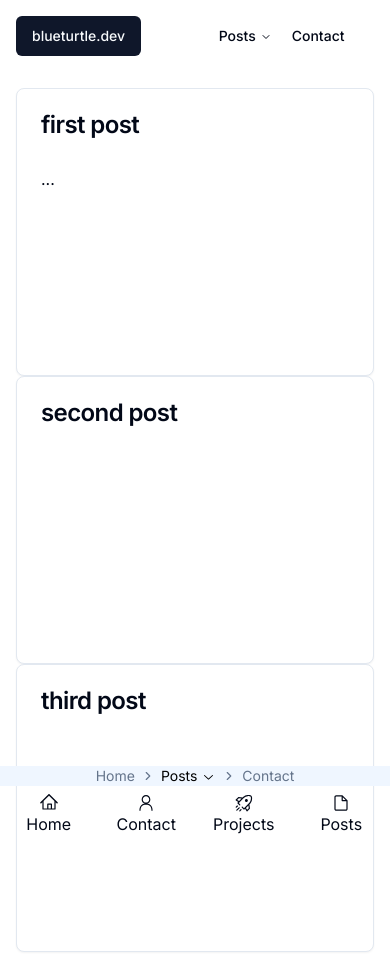
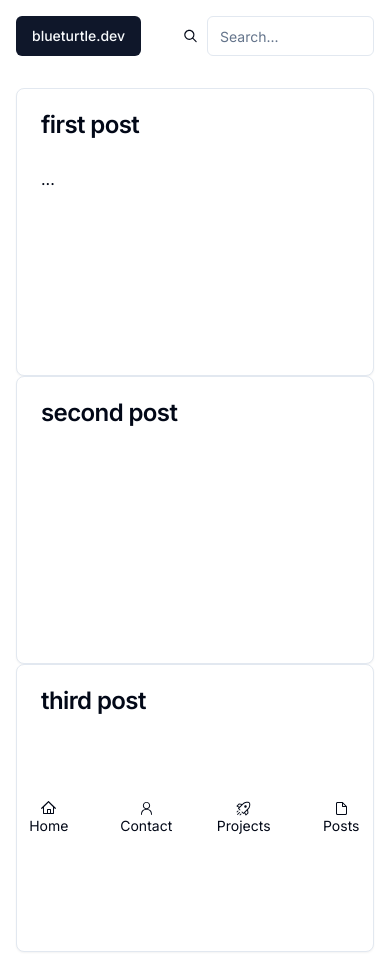
Before and after one commit to tarmacChen/blueturtle.dev, a Next.js app: page /posts in a window 390 px wide. Built offline with nearby package versions, Linux system fonts and the light colour scheme.

Commit message:
adjust navbar

```diff
--- /dev/null
+++ b/src/app/components/DesktopNavbar.tsx
@@ -0,0 +1,44 @@
+'use client';
+
+import {
+  NavigationMenu,
+  NavigationMenuContent,
+  NavigationMenuItem,
+  NavigationMenuLink,
+  NavigationMenuList,
+  navigationMenuTriggerStyle,
+} from '@/components/ui/navigation-menu';
+import React from 'react';
+import { useMobile } from '@/hooks/useMobile';
+
+export function DesktopNavbar() {
+  const { isMobile } = useMobile();
+
+  const Navbar = () => {
+    return (
+      <NavigationMenu>
+        <NavigationMenuList>
+          <NavigationMenuItem>
+            <NavigationMenuLink
+              href="/posts"
+              className={navigationMenuTriggerStyle()}>
+              Posts
+            </NavigationMenuLink>
+            <NavigationMenuLink
+              href="/projects"
+              className={navigationMenuTriggerStyle()}>
+              Projects
+            </NavigationMenuLink>
+            <NavigationMenuLink
+              href="/contact"
+              className={navigationMenuTriggerStyle()}>
+              Contact
+            </NavigationMenuLink>
+          </NavigationMenuItem>
+        </NavigationMenuList>
+      </NavigationMenu>
+    );
+  };
+
+  return isMobile ? <></> : <Navbar />;
+}
--- a/src/app/components/MobileNavbar.tsx
+++ b/src/app/components/MobileNavbar.tsx
@@ -1,76 +1,60 @@
 'use client';
 
-import { ReactNode, useEffect, useState } from 'react';
+import { ReactNode } from 'react';
 import {
   HomeIcon,
   RocketIcon,
   FileIcon,
   PersonIcon,
-  MagnifyingGlassIcon,
 } from '@radix-ui/react-icons';
-
-const NavbarItem = ({ children }: { children: ReactNode }) => {
-  const containerClasses =
-    'py-2 flex flex-col w-full justify-center items-center hover:bg-blue-100 hover:cursor-pointer';
-  const itemClasses = 'flex flex-col items-center ';
-
-  return (
-    <div className={containerClasses}>
-      <div className={itemClasses}>{children}</div>
-    </div>
-  );
-};
+import { useMobile } from '@/hooks/useMobile';
 
 export function MobileNavbar() {
-  const [isMobile, setIsMobile] = useState(false);
-  const mobileDimension = 768;
-  const iconSize = '18';
+  const { isMobile } = useMobile();
+  const containerClasses = 'flex flex-row flex-1 px-0 justify-around';
 
-  function resizeHandler() {
-    setIsMobile(window.innerWidth <= mobileDimension);
-  }
+  const NavbarItem = ({
+    href,
+    children,
+  }: {
+    href?: string;
+    children: ReactNode;
+  }) => {
+    const containerClasses =
+      'py-2 text-sm flex flex-col w-full justify-center items-center hover:bg-blue-100 hover:cursor-pointer';
+    const itemClasses = 'flex flex-col items-center';
 
-  useEffect(() => {
-    resizeHandler();
-    window.addEventListener('resize', resizeHandler);
-
-    return () => {
-      window.removeEventListener('resize', resizeHandler);
-    };
-  }, []);
+    return (
+      <div className={containerClasses}>
+        <a
+          href={href}
+          className="w-full h-full">
+          <div className={itemClasses}>{children}</div>
+        </a>
+      </div>
+    );
+  };
 
   const Navbar = () => (
-    <div className="flex flex-row flex-1 px-0 justify-around">
-      <NavbarItem>
-        <HomeIcon
-          width={iconSize}
-          height={iconSize}
-        />
+    <div className={containerClasses}>
+      <NavbarItem href="/">
+        <HomeIcon />
         Home
       </NavbarItem>
-      <NavbarItem>
-        <PersonIcon
-          width={iconSize}
-          height={iconSize}
-        />
+      <NavbarItem href="/contact">
+        <PersonIcon />
         Contact
       </NavbarItem>
-      <NavbarItem>
-        <RocketIcon
-          width={iconSize}
-          height={iconSize}
-        />
+      <NavbarItem href="/projects">
+        <RocketIcon />
         Projects
       </NavbarItem>
-      <NavbarItem>
-        <FileIcon
-          width={iconSize}
-          height={iconSize}
-        />
+      <NavbarItem href="/posts">
+        <FileIcon />
         Posts
       </NavbarItem>
     </div>
   );
 
-  return isMobile && <Navbar />;
+  return isMobile ? <Navbar /> : <></>;
 }
--- a/src/app/components/Navbar.tsx
+++ /dev/null
@@ -1,35 +0,0 @@
-'use client';
-
-import {
-  NavigationMenu,
-  NavigationMenuLink,
-  NavigationMenuList,
-} from '@/components/ui/navigation-menu';
-import React from 'react';
-import { NestedNavigationMenu } from '@/components/shadcn-extended';
-import { NavbarProps } from '@/type';
-
-export function Navbar({ items }: NavbarProps) {
-  return (
-    <NavigationMenu>
-      <NavigationMenuList>
-        {items.map((item) =>
-          item.child ? (
-            <NestedNavigationMenu
-              {...item}
-              key={item.href}
-            />
-          ) : (
-            <NavigationMenuLink
-              title={item.title}
-              href={item.href}
-              className="text-sm font-medium"
-              key={item.href}>
-              {item.title}
-            </NavigationMenuLink>
-          )
-        )}
-      </NavigationMenuList>
-    </NavigationMenu>
-  );
-}
--- /dev/null
+++ b/src/app/components/SearchButton.tsx
@@ -0,0 +1,17 @@
+import { Input } from '@/components/ui/input';
+import { MagnifyingGlassIcon } from '@radix-ui/react-icons';
+
+export const SearchButton = () => {
+  return (
+    <div className="flex flex-row mr-4 w-48 rounded-lg gap-2 items-center">
+      <MagnifyingGlassIcon
+        width="20"
+        height="20"
+      />
+      <Input
+        type="text"
+        placeholder="Search..."
+      />
+    </div>
+  );
+};
--- a/src/app/layout.tsx
+++ b/src/app/layout.tsx
@@ -2,11 +2,10 @@ import type { Metadata } from 'next';
 import { Inter } from 'next/font/google';
 import './globals.css';
 
-import { Navbar } from './components/Navbar';
+import { DesktopNavbar } from './components/DesktopNavbar';
 import { Logo } from './components/Logo';
-import { NavbarFooter } from './components/NavbarFooter';
-import { navbarItems, navbarFooterItems } from '@/data';
 import { MobileNavbar } from './components/MobileNavbar';
+import { SearchButton } from './components/SearchButton';
 
 const inter = Inter({ subsets: ['latin'] });
 
@@ -15,26 +14,26 @@ export const metadata: Metadata = {
   description: 'Generated by create next app',
 };
 
-const LogoSection = () => {
+const NavbarSection = () => {
   return (
-    <div className="flex m-4 justify-center">
-      <Logo />
+    <div className="flex flex-row w-full">
+      <div className="flex m-4 justify-center">
+        <Logo />
+      </div>
+      <div className="flex w-full justify-center">
+        <DesktopNavbar />
+      </div>
+      <div className="flex items-center">
+        <SearchButton />
+      </div>
     </div>
   );
 };
 
-const NavbarSection = () => {
+const FooterSection = () => {
   return (
-    <div className="flex w-full justify-center">
-      <Navbar items={navbarItems} />
-    </div>
-  );
-};
-
-const NavbarFooterSection = () => {
-  return (
-    <div className="flex flex-col w-full items-center justify-center bg-blue-50">
-      <NavbarFooter items={navbarFooterItems} />
+    <div className="fixed w-screen bottom-0 justify-center">
+      <MobileNavbar />
     </div>
   );
 };
@@ -48,15 +47,9 @@ export default function RootLayout({
     <html lang="en">
       <body className={inter.className}>
         <div className="flex flex-col">
-          <div className="flex flex-row w-full">
-            <LogoSection />
-            <NavbarSection />
-          </div>
+          <NavbarSection />
           {children}
-          <div className="fixed w-screen bottom-0 justify-center">
-            <NavbarFooterSection />
-            <MobileNavbar />
-          </div>
+          <FooterSection />
         </div>
       </body>
     </html>
--- /dev/null
+++ b/src/components/ui/input.tsx
@@ -0,0 +1,25 @@
+import * as React from "react"
+
+import { cn } from "@/lib/utils"
+
+export interface InputProps
+  extends React.InputHTMLAttributes<HTMLInputElement> {}
+
+const Input = React.forwardRef<HTMLInputElement, InputProps>(
+  ({ className, type, ...props }, ref) => {
+    return (
+      <input
+        type={type}
+        className={cn(
+          "flex h-10 w-full rounded-md border border-input bg-background px-3 py-2 text-sm ring-offset-background file:border-0 file:bg-transparent file:text-sm file:font-medium placeholder:text-muted-foreground focus-visible:outline-none focus-visible:ring-2 focus-visible:ring-ring focus-visible:ring-offset-2 disabled:cursor-not-allowed disabled:opacity-50",
+          className
+        )}
+        ref={ref}
+        {...props}
+      />
+    )
+  }
+)
+Input.displayName = "Input"
+
+export { Input }
--- a/src/data/index.ts
+++ b/src/data/index.ts
@@ -1,36 +1,4 @@
-import { NavigationMenuProps, PostDescription, PostCategoryType } from '@/type';
-
-const postsMenu: NavigationMenuProps[] = [
-  { title: 'All', href: '/posts', description: 'get all posts' },
-  {
-    title: 'React',
-    href: '/posts/react',
-    description: 'get posts about React',
-  },
-];
-
-export const navbarItems: NavigationMenuProps[] = [
-  {
-    title: 'Posts',
-    href: '/posts',
-    description: 'posts',
-    child: postsMenu,
-  },
-  {
-    title: 'Contact',
-    href: '/contact',
-    description: 'contact',
-  },
-];
-
-export const navbarFooterItems: NavigationMenuProps[] = [
-  {
-    title: 'Home',
-    href: '/',
-    description: 'homepage',
-  },
-  ...navbarItems,
-];
+import { PostDescription, PostCategoryType } from '@/type';
 
 export const publicPosts: PostDescription[] = [
   {
--- /dev/null
+++ b/src/hooks/useMobile.tsx
@@ -0,0 +1,21 @@
+import { useEffect, useState } from 'react';
+
+export const useMobile = () => {
+  const [isMobile, setIsMobile] = useState<boolean>();
+  const minDimension = 768;
+
+  function resizeHandler() {
+    setIsMobile(window.innerWidth <= minDimension);
+  }
+
+  useEffect(() => {
+    resizeHandler();
+    window.addEventListener('resize', resizeHandler);
+
+    return () => {
+      window.removeEventListener('resize', resizeHandler);
+    };
+  }, []);
+
+  return { isMobile };
+};
--- a/src/type.ts
+++ b/src/type.ts
@@ -3,6 +3,7 @@ export type NavigationMenuProps = {
   href: string;
   description: string;
   child?: NavigationMenuProps[];
+  children?: React.ReactNode;
 };
 
 export type NavbarProps = {
```
Also changed, not shown: src/app/globals.css (line endings or trailing spaces).
